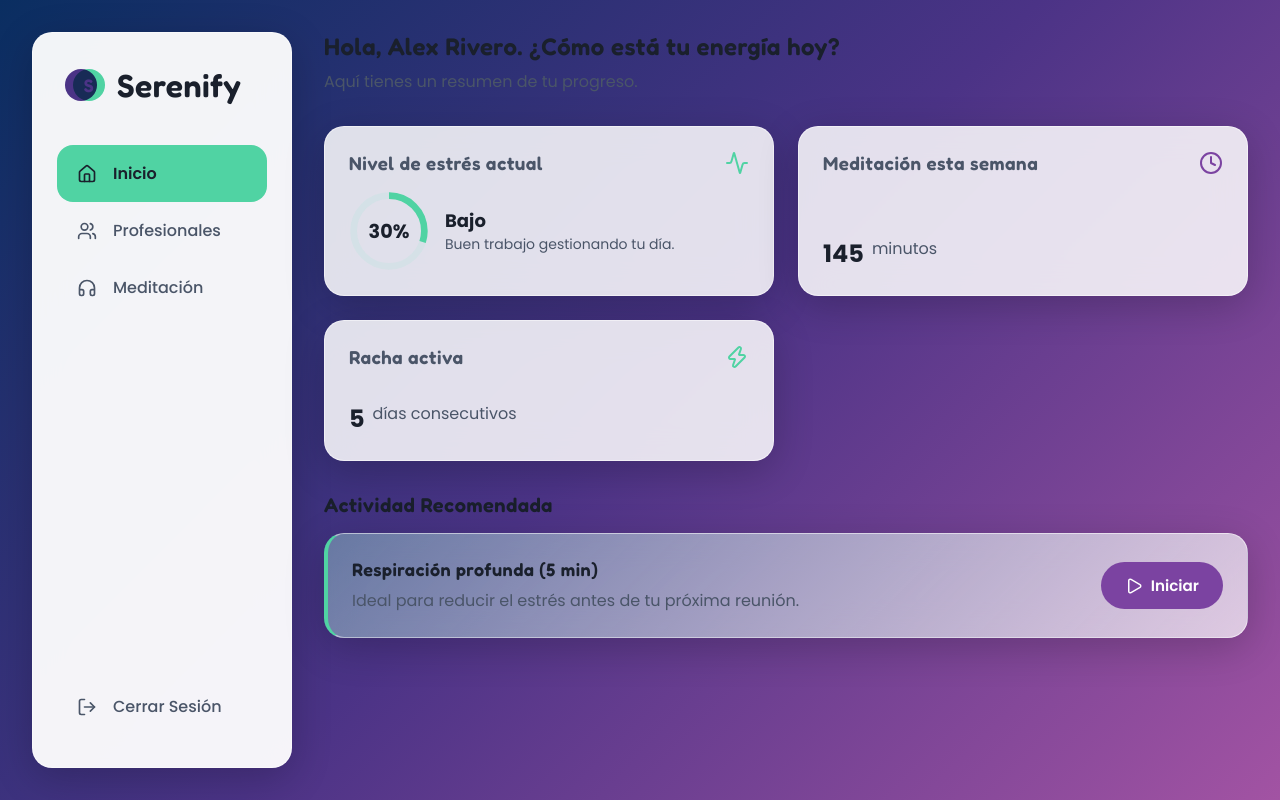
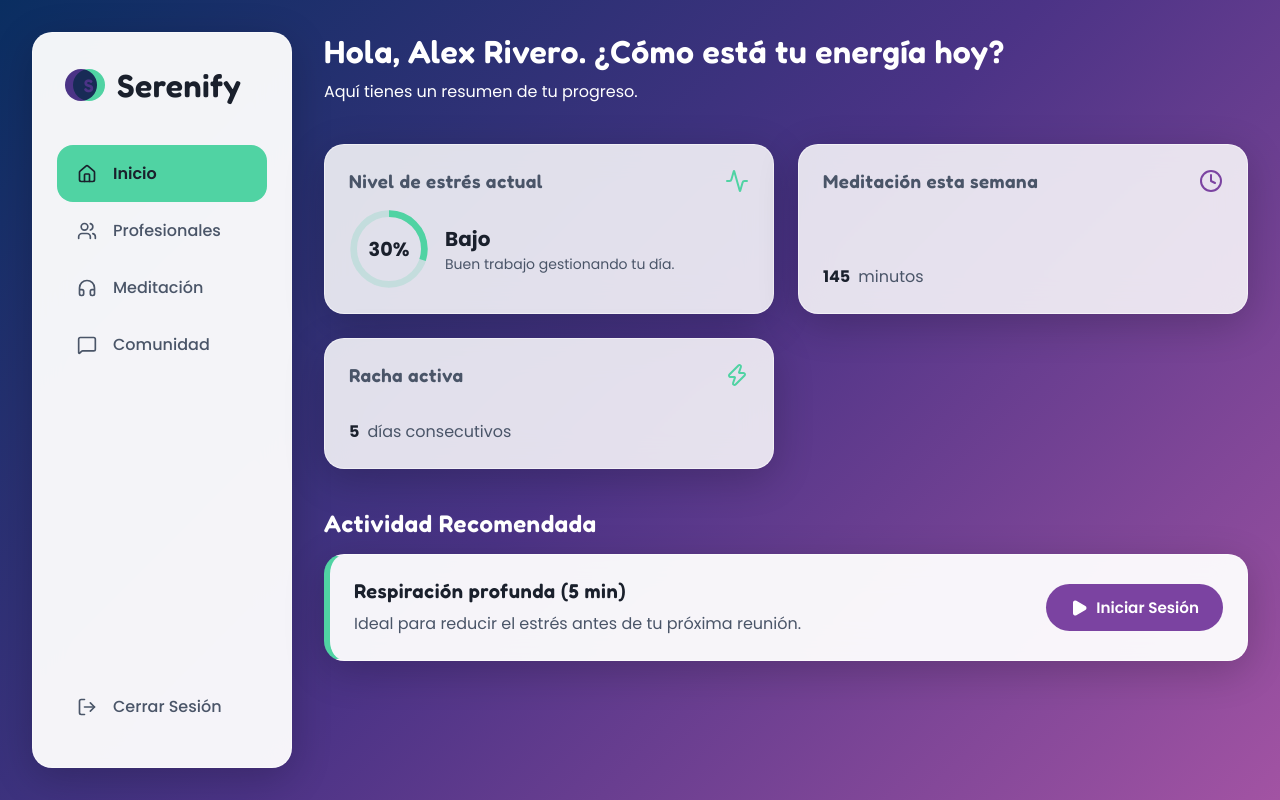
Before and after one commit to santiagorivero0203-gif/serenify, a React (Vite) app: page / in a window 1280 px wide. Built offline with nearby package versions, Linux system fonts and the light colour scheme.

Commit message:
Add functional simulations for promised features

```diff
--- a/src/App.jsx
+++ b/src/App.jsx
@@ -3,6 +3,7 @@ import Sidebar from './components/Sidebar';
 import Dashboard from './components/Dashboard';
 import TherapistsDirectory from './components/TherapistsDirectory';
 import MeditationSession from './components/MeditationSession';
+import Community from './components/Community';
 import './index.css';
 
 function App() {
@@ -11,13 +12,15 @@ function App() {
   const renderContent = () => {
     switch (activeTab) {
       case 'dashboard':
-        return <Dashboard />;
+        return <Dashboard setActiveTab={setActiveTab} />;
       case 'therapists':
         return <TherapistsDirectory />;
       case 'meditation':
         return <MeditationSession />;
+      case 'community':
+        return <Community />;
       default:
-        return <Dashboard />;
+        return <Dashboard setActiveTab={setActiveTab} />;
     }
   };
 
@@ -26,7 +29,6 @@ function App() {
       <Sidebar activeTab={activeTab} setActiveTab={setActiveTab} />
 
       <main className="main-content">
-        {/* Animated container for smooth transitions */}
         <div style={{
           animation: 'fadeIn 0.3s ease-in-out',
           height: '100%'
--- /dev/null
+++ b/src/components/Community.jsx
@@ -0,0 +1,61 @@
+import React from 'react';
+import { Heart, MessageCircle } from 'lucide-react';
+
+const Community = () => {
+  const posts = [
+    {
+      id: 1,
+      user: "María G.",
+      content: "Hoy probé la técnica de respiración guiada de 5 minutos antes de mi reunión y la diferencia fue abismal. ¡Totalmente recomendada!",
+      likes: 14,
+      comments: 3
+    },
+    {
+      id: 2,
+      user: "Carlos M.",
+      content: "Alguien tiene tips para lidiar con el insomnio provocado por el estrés laboral? Estoy buscando nuevas estrategias.",
+      likes: 8,
+      comments: 12
+    },
+    {
+      id: 3,
+      user: "Dra. Elena Rostova",
+      content: "Recuerden que tomar pequeñas pausas de 2 minutos cada hora para estirarse no es un lujo, es una necesidad para la mente.",
+      likes: 45,
+      comments: 5
+    }
+  ];
+
+  return (
+    <div className="community-section">
+      <header className="mb-8">
+        <h2 className="text-3xl font-bold">Comunidad de Apoyo</h2>
+        <p className="text-muted mt-2">Comparte tus experiencias y conecta con personas en tu mismo viaje.</p>
+      </header>
+
+      <div className="flex flex-col gap-4">
+        {posts.map(post => (
+          <div key={post.id} className="glass-card">
+            <h4 className="font-bold text-lg text-purple mb-2">{post.user}</h4>
+            <p className="text-main mb-4">{post.content}</p>
+
+            <div className="flex items-center gap-6 text-muted text-sm font-semibold">
+              <button className="flex items-center gap-2 hover:text-purple transition" style={{ background: 'none', border: 'none', cursor: 'pointer' }}>
+                <Heart size={18} /> {post.likes}
+              </button>
+              <button className="flex items-center gap-2 hover:text-purple transition" style={{ background: 'none', border: 'none', cursor: 'pointer' }}>
+                <MessageCircle size={18} /> {post.comments} respuestas
+              </button>
+            </div>
+          </div>
+        ))}
+      </div>
+
+      <button className="btn btn-mint w-full mt-6 text-lg py-3">
+        Compartir un mensaje
+      </button>
+    </div>
+  );
+};
+
+export default Community;
--- a/src/components/Dashboard.jsx
+++ b/src/components/Dashboard.jsx
@@ -2,19 +2,19 @@ import React from 'react';
 import { Activity, Clock, Zap, Play } from 'lucide-react';
 import { mockData } from '../data/mockData';
 
-const Dashboard = () => {
+const Dashboard = ({ setActiveTab }) => {
   const { usuario } = mockData;
 
   return (
     <div className="dashboard">
-      <header className="mb-8">
-        <h2 className="text-2xl font-bold">
+      <header className="mb-10">
+        <h2 className="text-3xl font-bold text-white drop-shadow-md">
           Hola, {usuario.nombre}. ¿Cómo está tu energía hoy?
         </h2>
-        <p className="text-muted mt-2">Aquí tienes un resumen de tu progreso.</p>
+        <p className="text-white mt-2 font-medium opacity-90">Aquí tienes un resumen de tu progreso.</p>
       </header>
 
-      <div className="grid-cards mb-8">
+      <div className="grid-cards mb-10">
         {/* Nivel de Estrés */}
         <div className="glass-card flex flex-col justify-between">
           <div className="flex items-center justify-between mb-4">
@@ -25,36 +25,23 @@ const Dashboard = () => {
             <div style={{ position: 'relative', width: '80px', height: '80px' }}>
               <svg viewBox="0 0 36 36" style={{ width: '100%', height: '100%' }}>
                 <path
-                  d="M18 2.0845
-                    a 15.9155 15.9155 0 0 1 0 31.831
-                    a 15.9155 15.9155 0 0 1 0 -31.831"
-                  fill="none"
-                  stroke="rgba(163, 228, 215, 0.2)"
-                  strokeWidth="3"
+                  d="M18 2.0845 a 15.9155 15.9155 0 0 1 0 31.831 a 15.9155 15.9155 0 0 1 0 -31.831"
+                  fill="none" stroke="rgba(80, 211, 163, 0.2)" strokeWidth="3"
                 />
                 <path
-                  d="M18 2.0845
-                    a 15.9155 15.9155 0 0 1 0 31.831
-                    a 15.9155 15.9155 0 0 1 0 -31.831"
-                  fill="none"
-                  stroke="var(--primary-mint)"
-                  strokeWidth="3"
-                  strokeDasharray="30, 100"
+                  d="M18 2.0845 a 15.9155 15.9155 0 0 1 0 31.831 a 15.9155 15.9155 0 0 1 0 -31.831"
+                  fill="none" stroke="var(--primary-mint)" strokeWidth="3" strokeDasharray="30, 100"
                 />
               </svg>
               <div style={{
-                position: 'absolute',
-                top: '50%',
-                left: '50%',
-                transform: 'translate(-50%, -50%)',
-                fontWeight: 'bold',
-                fontSize: '1.2rem'
+                position: 'absolute', top: '50%', left: '50%',
+                transform: 'translate(-50%, -50%)', fontWeight: 'bold', fontSize: '1.2rem', color: 'var(--text-main)'
               }}>
                 30%
               </div>
             </div>
             <div>
-              <p className="font-bold text-lg">Bajo</p>
+              <p className="font-bold text-xl text-main">Bajo</p>
               <p className="text-sm text-muted">Buen trabajo gestionando tu día.</p>
             </div>
           </div>
@@ -67,8 +54,8 @@ const Dashboard = () => {
             <Clock className="text-purple" size={24} />
           </div>
           <div className="flex items-end gap-2 mt-4">
-            <span className="text-2xl font-bold">145</span>
-            <span className="text-muted mb-1">minutos</span>
+            <span className="text-4xl font-bold text-main">145</span>
+            <span className="text-muted mb-1 font-medium">minutos</span>
           </div>
         </div>
 
@@ -79,25 +66,25 @@ const Dashboard = () => {
             <Zap className="text-mint" size={24} />
           </div>
           <div className="flex items-end gap-2 mt-4">
-            <span className="text-2xl font-bold">5</span>
-            <span className="text-muted mb-1">días consecutivos</span>
+            <span className="text-4xl font-bold text-main">5</span>
+            <span className="text-muted mb-1 font-medium">días consecutivos</span>
           </div>
         </div>
       </div>
 
       <section>
-        <h3 className="text-xl font-bold mb-4">Actividad Recomendada</h3>
+        <h3 className="text-2xl font-bold mb-4 text-white drop-shadow-md">Actividad Recomendada</h3>
         <div className="glass-card flex items-center justify-between" style={{
-          background: 'linear-gradient(135deg, rgba(163, 228, 215, 0.4) 0%, rgba(255, 255, 255, 0.7) 100%)',
-          borderLeft: '4px solid var(--primary-mint)'
+          background: 'rgba(255, 255, 255, 0.95)',
+          borderLeft: '6px solid var(--primary-mint)'
         }}>
           <div>
-            <h4 className="font-bold text-lg">Respiración profunda (5 min)</h4>
+            <h4 className="font-bold text-xl text-main">Respiración profunda (5 min)</h4>
             <p className="text-muted mt-2">Ideal para reducir el estrés antes de tu próxima reunión.</p>
           </div>
-          <button className="btn btn-primary">
-            <Play size={18} />
-            Iniciar
+          <button className="btn btn-primary" onClick={() => setActiveTab('meditation')}>
+            <Play size={18} fill="white" />
+            Iniciar Sesión
           </button>
         </div>
       </section>
--- a/src/components/Sidebar.jsx
+++ b/src/components/Sidebar.jsx
@@ -1,11 +1,12 @@
 import React from 'react';
-import { Home, Users, Headphones, LogOut } from 'lucide-react';
+import { Home, Users, Headphones, MessageSquare, LogOut } from 'lucide-react';
 
 const Sidebar = ({ activeTab, setActiveTab }) => {
   const menuItems = [
     { id: 'dashboard', label: 'Inicio', icon: <Home size={20} /> },
     { id: 'therapists', label: 'Profesionales', icon: <Users size={20} /> },
     { id: 'meditation', label: 'Meditación', icon: <Headphones size={20} /> },
+    { id: 'community', label: 'Comunidad', icon: <MessageSquare size={20} /> },
   ];
 
   return (
@@ -18,38 +19,22 @@ const Sidebar = ({ activeTab, setActiveTab }) => {
       display: 'flex',
       flexDirection: 'column',
       padding: '2rem 1.5rem',
-      backgroundColor: 'rgba(255, 255, 255, 0.95)' // Make sidebar more opaque for contrast
+      backgroundColor: 'rgba(255, 255, 255, 0.95)'
     }}>
       <div className="mb-10" style={{ padding: '0 0.5rem' }}>
         <h1 className="text-3xl font-bold text-main" style={{ display: 'flex', alignItems: 'center', gap: '0.75rem' }}>
-          {/* Logo Serenify: Overlapping circles */}
           <div style={{ position: 'relative', width: '40px', height: '40px' }}>
             <div style={{
-              position: 'absolute',
-              width: '32px',
-              height: '32px',
-              borderRadius: '50%',
-              backgroundColor: '#4B3386', // Dark Purple
-              left: '0',
-              top: '4px',
-              mixBlendMode: 'multiply'
+              position: 'absolute', width: '32px', height: '32px',
+              borderRadius: '50%', backgroundColor: '#4B3386',
+              left: '0', top: '4px', mixBlendMode: 'multiply'
             }}></div>
             <div style={{
-              position: 'absolute',
-              width: '32px',
-              height: '32px',
-              borderRadius: '50%',
-              backgroundColor: 'var(--primary-mint)',
-              right: '0',
-              top: '4px',
-              mixBlendMode: 'multiply',
-              display: 'flex',
-              alignItems: 'center',
-              justifyContent: 'center',
-              color: 'white',
-              fontFamily: 'Fredoka, sans-serif',
-              fontSize: '18px',
-              fontWeight: '600'
+              position: 'absolute', width: '32px', height: '32px',
+              borderRadius: '50%', backgroundColor: 'var(--primary-mint)',
+              right: '0', top: '4px', mixBlendMode: 'multiply',
+              display: 'flex', alignItems: 'center', justifyContent: 'center',
+              color: 'white', fontFamily: 'Fredoka, sans-serif', fontSize: '18px', fontWeight: '600'
             }}>S</div>
           </div>
           Serenify
@@ -62,20 +47,13 @@ const Sidebar = ({ activeTab, setActiveTab }) => {
             key={item.id}
             onClick={() => setActiveTab(item.id)}
             style={{
-              display: 'flex',
-              alignItems: 'center',
-              gap: '1rem',
-              padding: '1rem 1.25rem',
-              borderRadius: '16px',
-              border: 'none',
+              display: 'flex', alignItems: 'center', gap: '1rem',
+              padding: '1rem 1.25rem', borderRadius: '16px', border: 'none',
               background: activeTab === item.id ? 'var(--primary-mint)' : 'transparent',
               color: activeTab === item.id ? 'var(--text-main)' : 'var(--text-muted)',
               fontWeight: activeTab === item.id ? '600' : '500',
-              cursor: 'pointer',
-              transition: 'all 0.2s',
-              textAlign: 'left',
-              fontFamily: 'Poppins, sans-serif',
-              fontSize: '1rem'
+              cursor: 'pointer', transition: 'all 0.2s', textAlign: 'left',
+              fontFamily: 'Poppins, sans-serif', fontSize: '1rem'
             }}
           >
             {item.icon}
@@ -85,19 +63,11 @@ const Sidebar = ({ activeTab, setActiveTab }) => {
       </nav>
 
       <button style={{
-        display: 'flex',
-        alignItems: 'center',
-        gap: '1rem',
-        padding: '1rem 1.25rem',
-        borderRadius: '16px',
-        border: 'none',
-        background: 'transparent',
-        color: 'var(--text-muted)',
-        fontWeight: '500',
-        cursor: 'pointer',
-        marginTop: 'auto',
-        fontFamily: 'Poppins, sans-serif',
-        fontSize: '1rem'
+        display: 'flex', alignItems: 'center', gap: '1rem',
+        padding: '1rem 1.25rem', borderRadius: '16px', border: 'none',
+        background: 'transparent', color: 'var(--text-muted)',
+        fontWeight: '500', cursor: 'pointer', marginTop: 'auto',
+        fontFamily: 'Poppins, sans-serif', fontSize: '1rem'
       }}>
         <LogOut size={20} />
         Cerrar Sesión
```
Also changed, not shown: src/components/TherapistsDirectory.jsx (+38 -17 lines).
